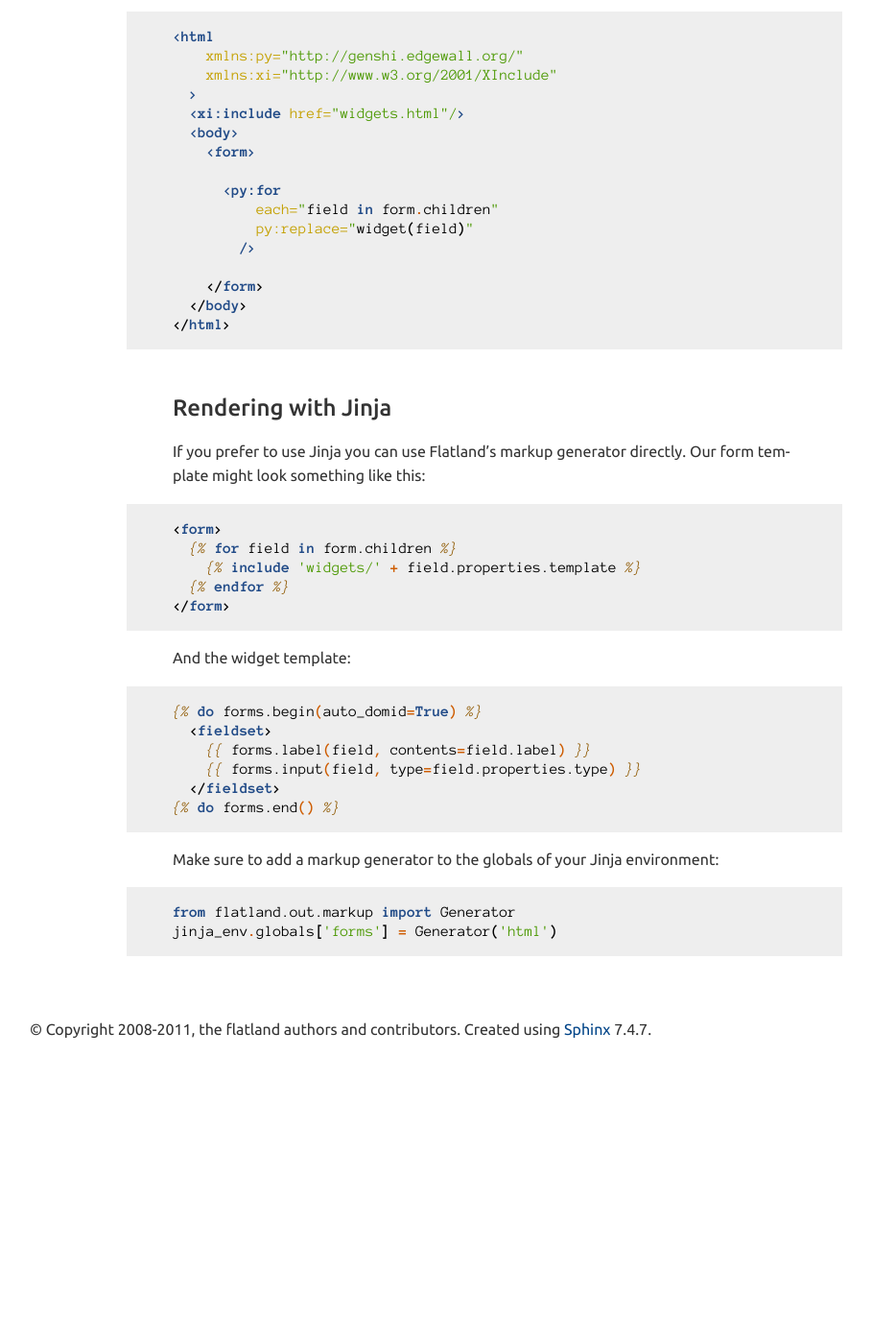
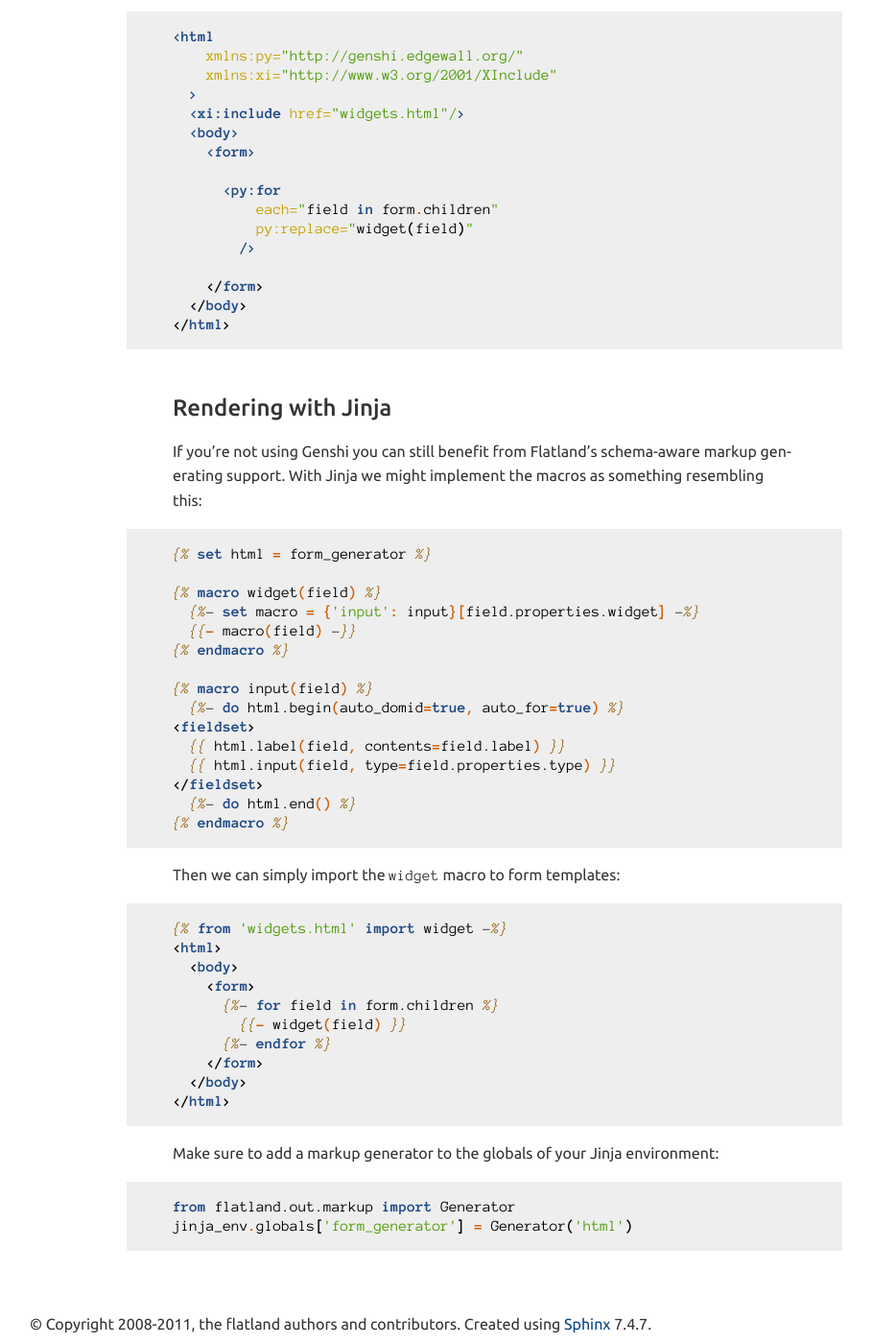
Before and after one commit to discorporate/flatland, a Sphinx documentation site: the page built from docs/patterns/widgets.rst, in a window 1280 px wide and 1400 px high, scrolled down 1275 px. Shown: the whole window at 96% size, without its empty margins (285-1194 px from the left). Built offline with Sphinx 7.4.7, drawn with Linux system fonts in a browser that asks for light colours; before the commit the page ends 2369 px from its top, so only the background shows below that.

Commit message:
Do the same for Jinja

```diff
--- /dev/null
+++ b/docs/_fixtures/jinja/form.html
@@ -0,0 +1,10 @@
+{% from 'widgets.html' import widget -%}
+<html>
+  <body>
+    <form>
+      {%- for field in form.children %}
+        {{- widget(field) }}
+      {%- endfor %}
+    </form>
+  </body>
+</html>
--- /dev/null
+++ b/docs/_fixtures/jinja/widgets.html
@@ -0,0 +1,15 @@
+{% set html = form_generator %}
+
+{% macro widget(field) %}
+  {%- set macro = {'input': input}[field.properties.widget] -%}
+  {{- macro(field) -}}
+{% endmacro %}
+
+{% macro input(field) %}
+  {%- do html.begin(auto_domid=true, auto_for=true) %}
+<fieldset>
+  {{ html.label(field, contents=field.label) }}
+  {{ html.input(field, type=field.properties.type) }}
+</fieldset>
+  {%- do html.end() %}
+{% endmacro %}
--- a/docs/patterns/widgets.rst
+++ b/docs/patterns/widgets.rst
@@ -29,6 +29,8 @@ control over the rendering.
       username = Input.using(label='Username')
       password = Password.using(label='Password')
 
+  form = SignInForm({'username': 'admin', 'password': 'secret'})
+
 
 Rendering Widgets with Genshi
 -----------------------------
@@ -80,32 +81,55 @@ we stub out widgets for each field in arbitrary order:
 Rendering with Jinja
 --------------------
 
-If you prefer to use Jinja you can use Flatland's markup generator
-directly.  Our form template might look something like this:
+If you're not using Genshi you can still benefit from Flatland's
+schema-aware markup generating support.  With Jinja we might implement the
+macros as something resembling this:
 
-.. sourcecode:: html+jinja
-
-  <form>
-    {% for field in form.children %}
-      {% include 'widgets/' + field.properties.template %}
-    {% endfor %}
-  </form>
+.. literalinclude:: /_fixtures/jinja/widgets.html
+  :language: html+jinja
 
 
-And the widget template:
+Then we can simply import the ``widget`` macro to form templates:
 
-.. sourcecode:: html+jinja
-
-  {% do forms.begin(auto_domid=True) %}
-    <fieldset>
-      {{ forms.label(field, contents=field.label) }}
-      {{ forms.input(field, type=field.properties.type) }}
-    </fieldset>
-  {% do forms.end() %}
+.. literalinclude:: /_fixtures/jinja/form.html
+  :language: html+jinja
 
 
 Make sure to add a markup generator to the globals of your Jinja
 environment::
 
   from flatland.out.markup import Generator
-  jinja_env.globals['forms'] = Generator('html')
+  jinja_env.globals['form_generator'] = Generator('html')
+
+
+.. testcode:: jinja
+  :hide:
+
+  from jinja2 import Environment, FileSystemLoader
+  from flatland.out.markup import Generator
+  loader = FileSystemLoader('docs/_fixtures/jinja')
+  env = Environment(loader=loader, extensions=['jinja2.ext.do'])
+  env.globals['form_generator'] = Generator('html')
+  template = env.get_template('form.html')
+  print template.render(form=form)
+
+
+.. testoutput:: jinja
+  :hide:
+
+  <html>
+    <body>
+      <form>
+  <fieldset>
+    <label for="f_username">Username</label>
+    <input type="text" name="username" value="admin" id="f_username">
+  </fieldset>
+
+  <fieldset>
+    <label for="f_password">Password</label>
+    <input type="password" name="password" id="f_password">
+  </fieldset>
+
+      </form>
+    </body>
+  </html>
```
Also changed, not shown: other parts of docs/patterns/widgets.rst (+0 -1 lines).
